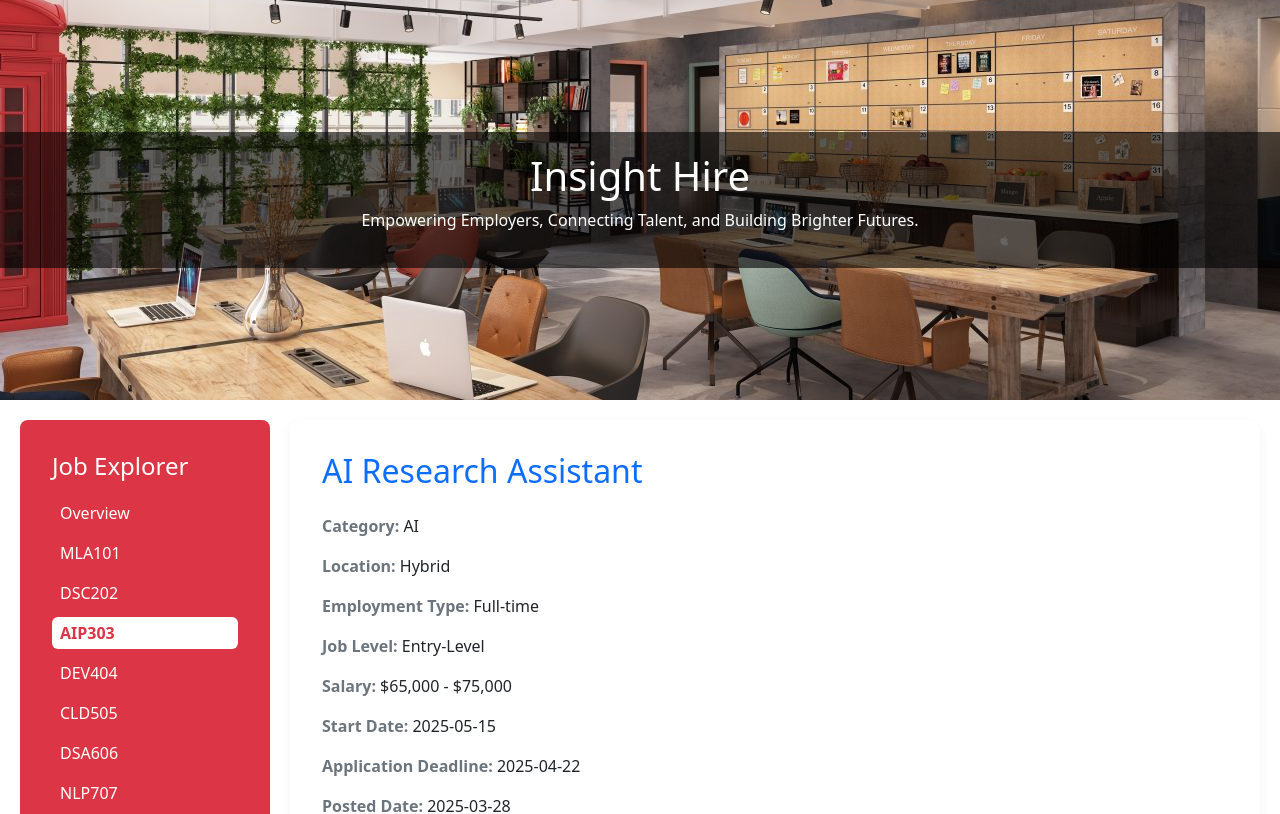
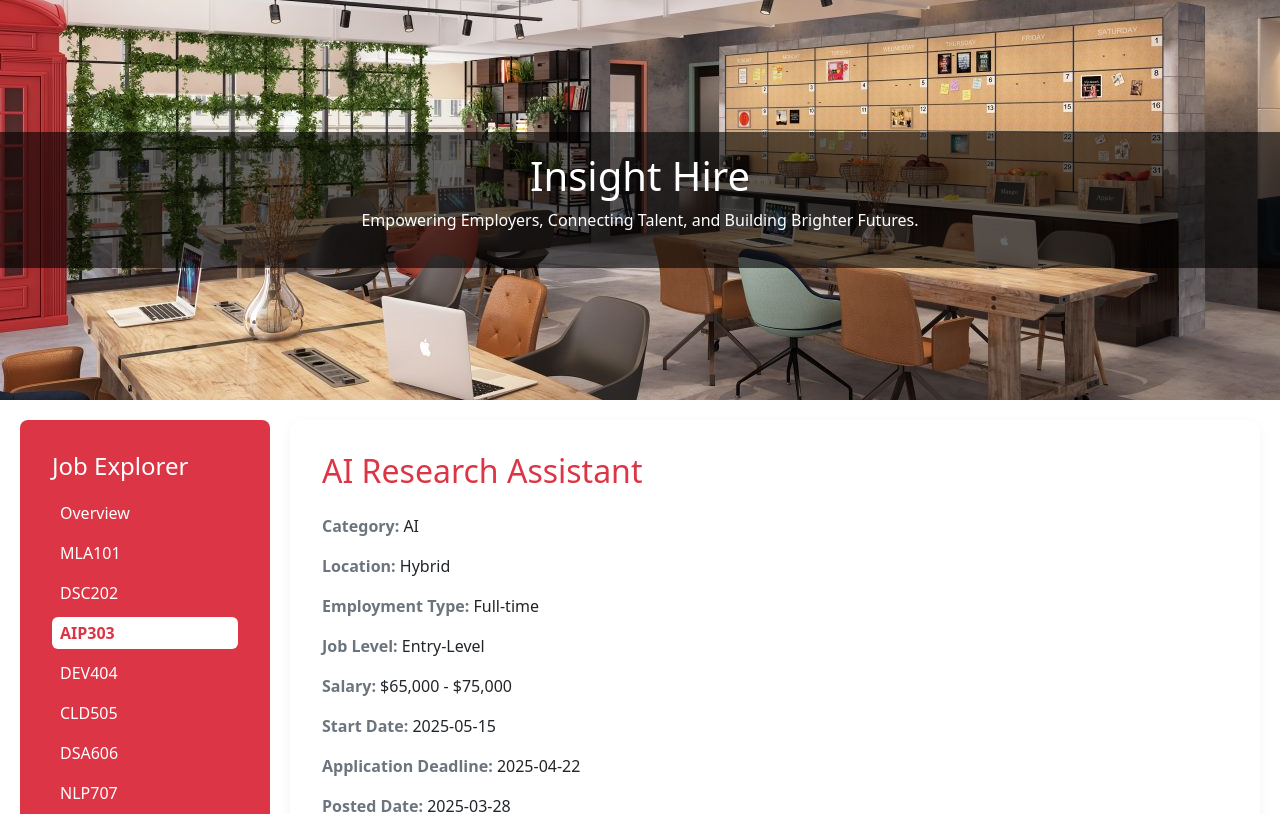
Before and after one commit to HuyNgocDuong/COS30043---Assignment-2, a Vue app in the folder insight-hire/: page /job/AIP303 in a window 1280 px wide. Shown: the top 814 px of the page. Built offline with nearby package versions, Linux system fonts and the light colour scheme.

Commit message:
change color

```diff
--- a/insight-hire/src/components/JobDetail.vue
+++ b/insight-hire/src/components/JobDetail.vue
@@ -1,6 +1,6 @@
 <template>
   <div v-if="job" class="flex-grow-1">
-      <h2 class="text-primary mb-4">{{ job.job_title }}</h2>
+      <h2 class="text-danger mb-4">{{ job.job_title }}</h2>
 
       <div class="mb-3">
         <p><strong class="text-secondary">Category:</strong> {{ job.category }}</p>
```
